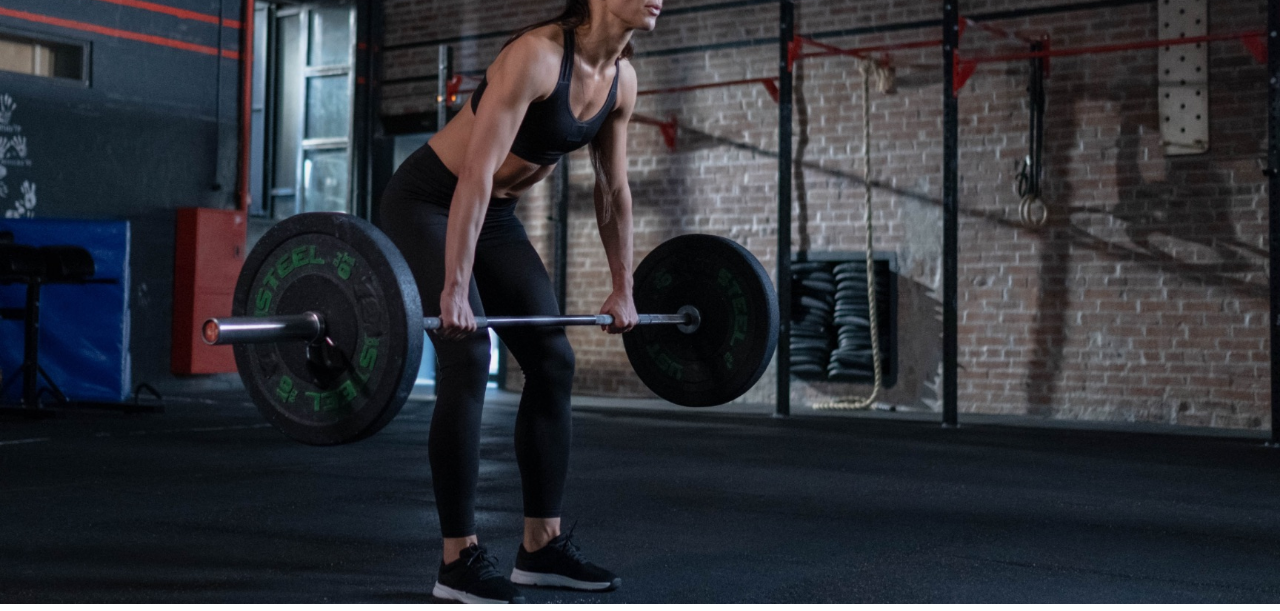
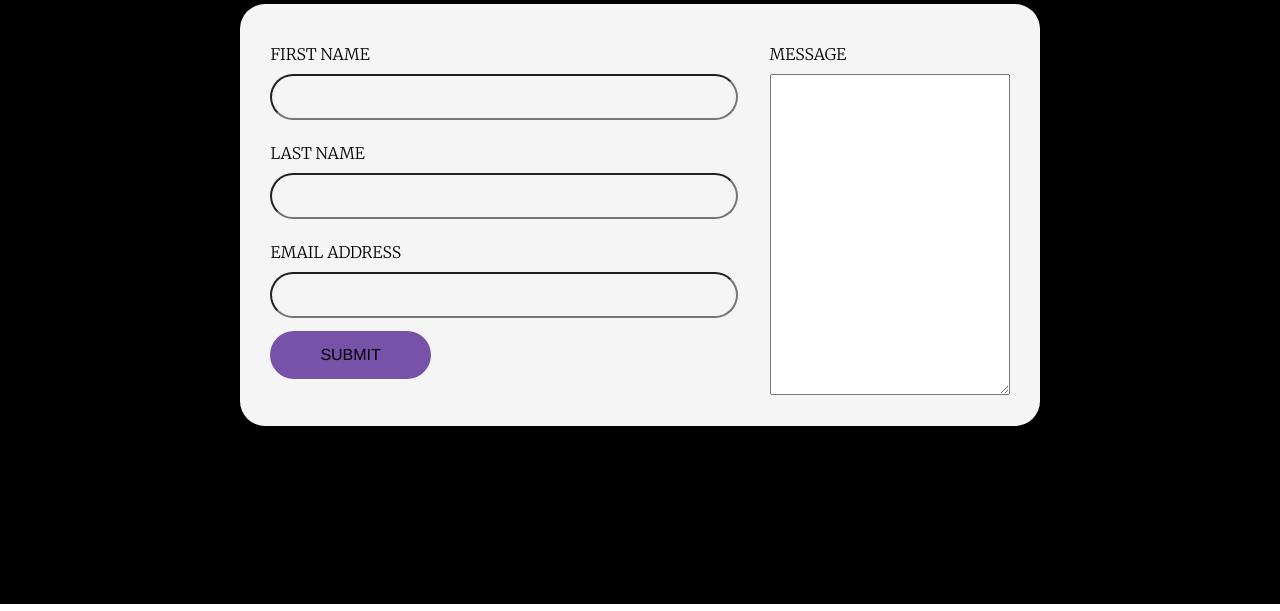
Before and after one commit to kubecks/target-fitness, a plain HTML site: page contact.html in a window 1280 px wide. Shown: the part 196-807 px from the top of the page. Drawn offline with Linux system fonts and the light colour scheme.

Commit message:
Contact us complete

```diff
--- a/assets/css/style.css
+++ b/assets/css/style.css
@@ -107,58 +107,96 @@ footer {
 
 /*about us*/
 
-.about-us {
-    width: 80%;
-    margin: 80px auto;
-}
-
 .about-title {
     text-align: center;
     font-size: 4vmin;
     color: RGB(120, 81, 169);
     text-transform: uppercase;
+    margin-top: 30px;
 }
 
-.row {
+
+
+.box {
+    width: 280px;
+    margin: 20px;
+    box-shadow: (120, 81, 169, 0.2);
+    border-radius: 8px;
+    background-color: #eee;
+    box-sizing: border-box;
+    overflow: hidden;
+}
+
+.about-us{
     display: flex;
-    padding-top: 20px;
+    justify-content: center;
     align-items: center;
-    width: 100%;
-    height: 150px;
-    justify-content: space-evenly;
-    background: blue;
-    float: left;
-    padding: 30px 0 0 10px;
-    box-sizing: border-box;
+    flex-wrap: wrap;
+    margin-top: 50px;
 
 }
 
-/*
-.about-text {
-    font-size: 7vmin;
-    margin-bottom: 0;
-    display: flex;
-    flex-wrap: wrap;
-    justify-content: center;
-    align-items: flex-start;
+/* Contact Us*/
+
+.contact-header {
+    background-color: black;
 }
 
-.about-us div {
-    color: #fafafa;
-    background-color: rgba(0, 0, 0, .6);
-    width: 20%;
-    height: 300px;
-    float: left;
-    padding: 30px 0 0 10px;
-    text-align: center;
-    border: 2px solid white;
-    box-sizing: border-box;
-    margin-top: 120px;
-    align-items: center;
-    justify-content: flex-start;
+.wrapper{
+    width: 800px;
+    margin: 25% auto;
 }
-*/
 
+.form-area {
+    display: flex;
+    background: whitesmoke;
+    border-radius: 25px;
+    padding: 1.9em;
+}
 
+.msg-area{
+    display: flex;
+    flex-direction: column;
+    order: 2;
+}
+
+.msg-area > textarea {
+    flex: 1;
+    min-width: 18em;
+    padding: 15px;
+}
+
+.details-area {
+    flex: 1;
+    order: 1;
+    margin-right: 2em;
+}
+
+.details-area input{
+    width: 100%;
+    background: transparent;
+    border-radius: 40px;
+}
+
+.details-area input,
+.details-area button {
+    padding: 1em;
+    margin-bottom: 1em;
+}
+
+.details-area button {
+    background: RGB(120, 81, 169);
+    border: 0;
+    padding: 15px 50px;
+    border-radius: 40px;
+    font-size: 16px;
+    font-family: 'Franklin Gothic Medium', 'Arial Narrow', Arial, sans-serif;
+    text-transform: uppercase;
+}
+
+label{
+    text-transform: uppercase;
+    line-height: 40px;
+}
 /* Mobile*/
 @media only screen and (max-width:850px) {}
--- a/contact.html
+++ b/contact.html
@@ -15,7 +15,7 @@
 
 <body>
 
-    <header class="header-hero">
+    <header class="contact-header">
         <nav class="navbar">
             <ul class="menu">
                 <li><a href="index.html"></a>Home</li>
@@ -26,14 +26,31 @@
                 </li>
             </ul>
         </nav>
-        <div class="header-content">
-            <h1>Target Fitness</h1>
-            <div class="line"></div>
-            <h2>Elevate Your Fitness Virtually!</h2>
 
 
+    <section>
+        <div class="wrapper">
+            <form action="" class="form-area">
+               <div class="msg-area">
+                <label for="msg">Message</label>
+                <textarea id="msg"></textarea>
+               </div>
+               <div class="details-area">
+                <label for="name">First Name</label>
+                <input type="text" name="" id="name">
+
+                <label for="1name">Last Name</label>
+                <input type="text" name="" id="1name">
+
+                <label for="name">Email Address</label>
+                <input type="email" name="" id="email">
+
+                <button>Submit</button>
+               </div>
+            </form>
 
         </div>
+    </section>
 
     </header>
 
```
Also changed, not shown: index.html (+40 -7 lines), assets/images/img4.jpg (added), assets/images/img5.jpg (added), assets/images/img6.jpg (added).
